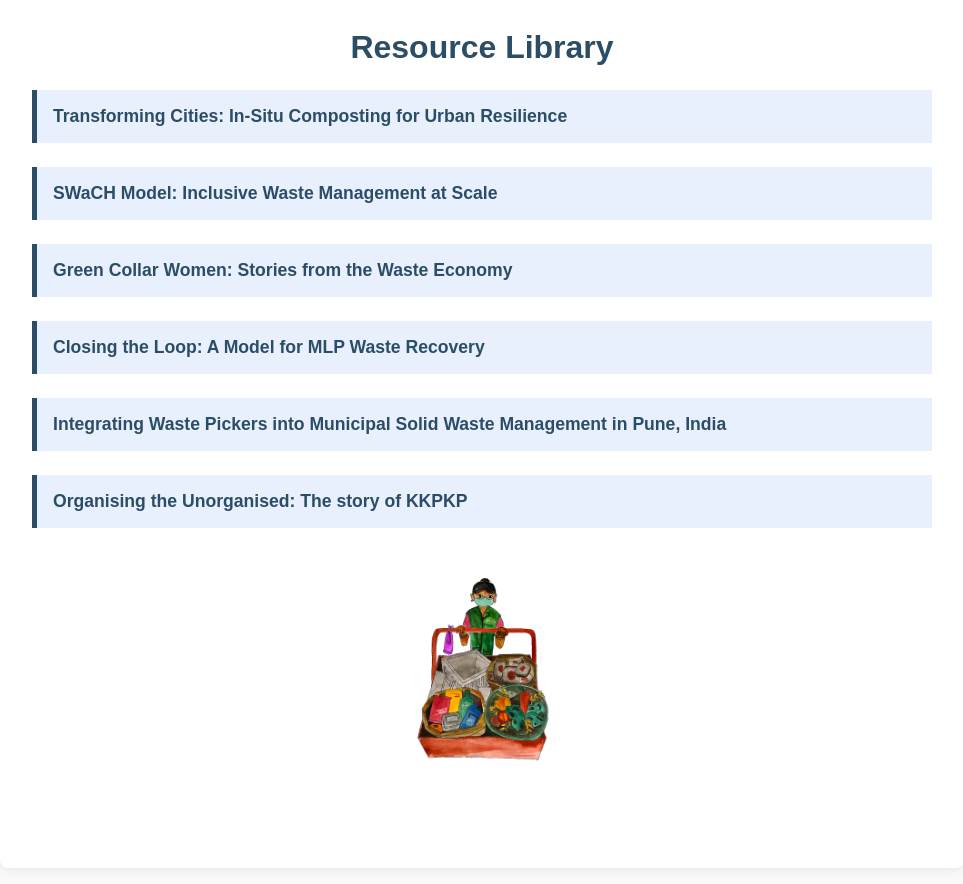
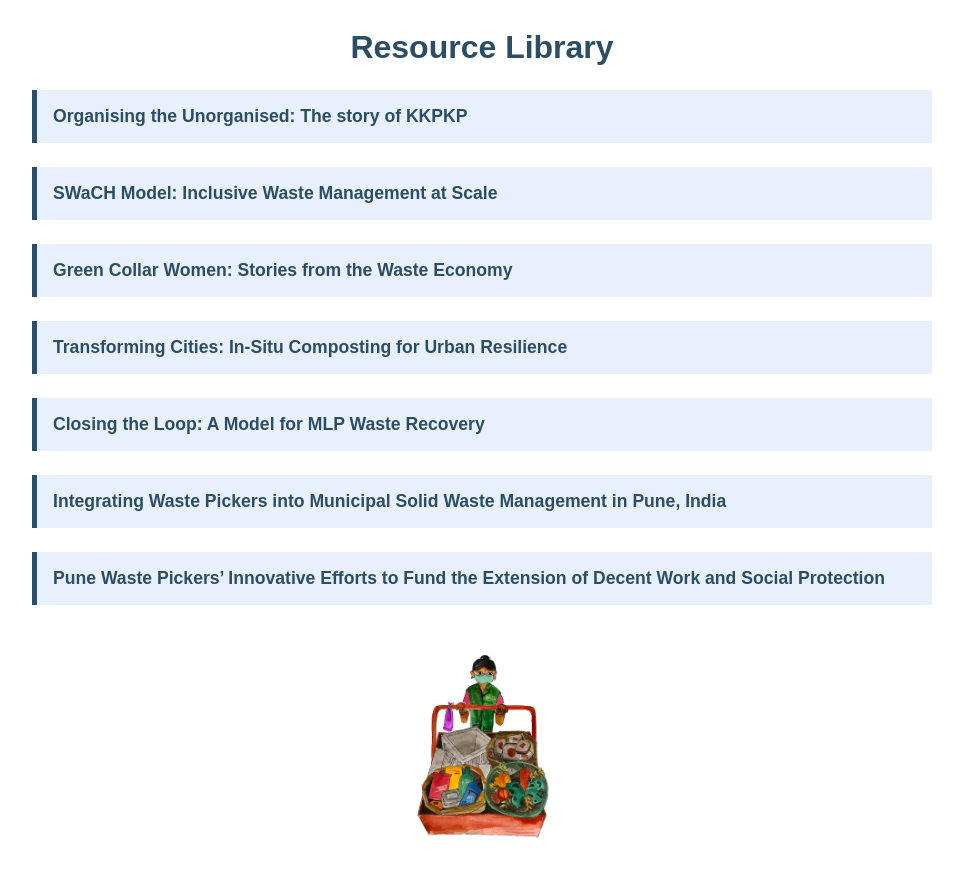
Before and after one commit to gazza162/kp_resources, a plain HTML site: page index.html in a window 1280 px wide. Shown: the part 1149-2033 px from the top of the page, without its empty margins (158-1121 px from the left). Drawn offline with Linux system fonts and the light colour scheme.

Commit message:
Update index.html

```diff
--- a/index.html
+++ b/index.html
@@ -33,7 +33,7 @@
     <h1>Resource Library</h1>
 
     <div class="pdf-link">
-      <a href="Composting.pdf" target="_blank">Transforming Cities: In-Situ Composting for Urban Resilience</a>
+      <a href="Chikarmane_Narayan_case-kkpkp.pdf" target="_blank">Organising the Unorganised: The story of KKPKP</a>
     </div>
     <div class="pdf-link">
       <a href="SWaCH.docx" target="_blank">SWaCH Model: Inclusive Waste Management at Scale</a>
@@ -42,14 +42,18 @@
       <a href="Green_Collar_Women.pdf" target="_blank">Green Collar Women: Stories from the Waste Economy</a>
     </div>
     <div class="pdf-link">
+      <a href="Composting.pdf" target="_blank">Transforming Cities: In-Situ Composting for Urban Resilience</a>
+    </div>
+    <div class="pdf-link">
       <a href="MLP_Report.pdf" target="_blank">Closing the Loop: A Model for MLP Waste Recovery</a>
     </div>
     <div class="pdf-link">
      <a href="Chikarmane_WIEGO_PB8.pdf" target="_blank">Integrating Waste Pickers into Municipal Solid Waste Management in Pune, India</a>
     </div>
     <div class="pdf-link">
-  <a href="Chikarmane_Narayan_case-kkpkp.pdf" target="_blank">Organising the Unorganised: The story of KKPKP</a>
+     <a href="wiego-resource-document-33_0.pdf" target="_blank">Pune Waste Pickers’ Innovative Efforts to Fund the Extension of Decent Work and Social Protection</a>
     </div>
+
 
     <div class="illustration-container">
       <img src="swach_push_cart.png" alt="SWaCH Push Cart Illustration">
```
